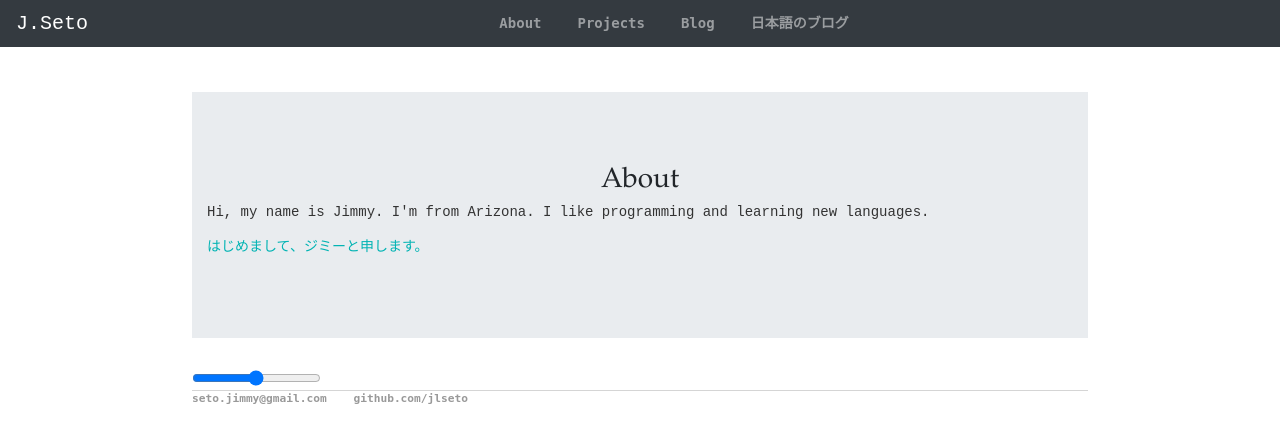
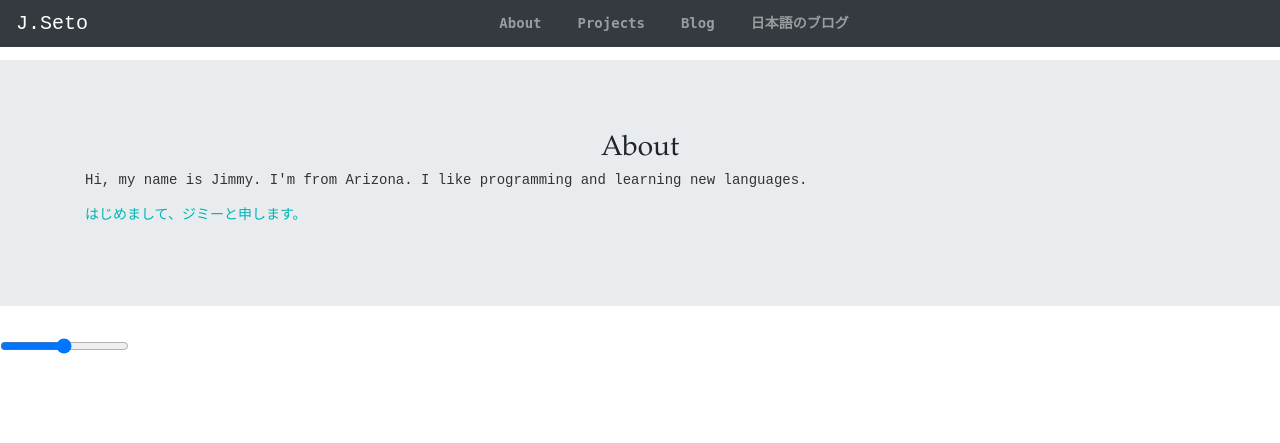
Before and after one commit to JLSeto/blog_angular, a Jekyll site: the page built from about/index.html, in a window 1280 px wide and 1400 px high. Shown: the top 443 px of the window. Built offline with Jekyll 4.4.1, drawn with Linux system fonts in a browser that asks for light colours; nearby versions of some CDN libraries.

Commit message:
Updated Stuff

```diff
--- a/_layouts/about.html
+++ b/_layouts/about.html
@@ -2,6 +2,7 @@
 layout: default
 ---
 
+<div class="j123">
 <div class="jumbotron jumbotron-fluid">
 	<div class="container">
 		<h1 class="display-3">{{page.title}}</h1>
@@ -12,3 +13,4 @@
 <div id="slidecontainer">
   <input type="range" min="1" max="100" value="50" class="slider" id="myRange">
 </div>
+</div>
--- a/_sass/jumbotron.scss
+++ b/_sass/jumbotron.scss
@@ -1,6 +1,9 @@
 /* Move down content because we have a fixed navbar that is 50px tall */
-body {
-  padding-top: 2rem;
+
+div.j123{
+  position: absolute;
+  left:0px;
+  right:0px;
 }
 
 p.about1 {
@@ -17,7 +20,6 @@
 
 h1.display-3 {
     font-size: 2.0em;
-
 }
 
 #slidecontainer {
```
